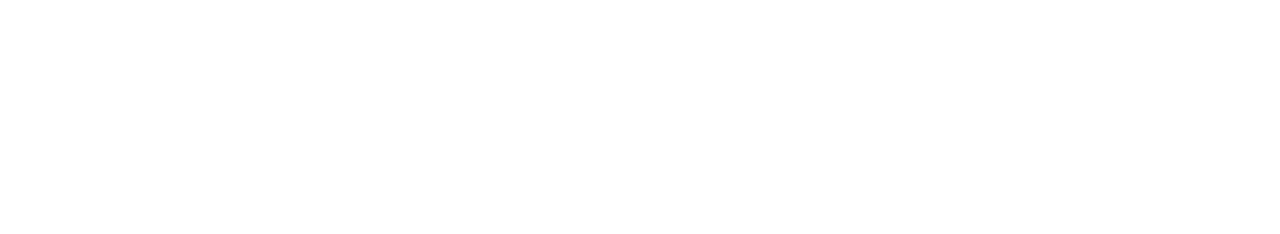
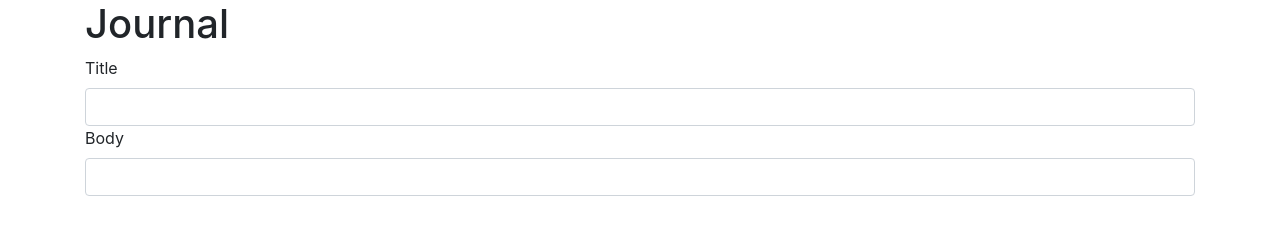
Before and after one commit to mattfmiller/journal, a website: page index.html in a window 1280 px wide. Drawn offline with nearby package versions, Linux system fonts and the light colour scheme.

Commit message:
add basic html structure

```diff
--- a/index.html
+++ b/index.html
@@ -2,9 +2,23 @@
 <html>
   <head>
     <meta charset="utf-8">
+    <link rel="stylesheet" href="https://maxcdn.bootstrapcdn.com/bootstrap/4.0.0/css/bootstrap.min.css" integrity="sha384-Gn5384xqQ1aoWXA+058RXPxPg6fy4IWvTNh0E263XmFcJlSAwiGgFAW/dAiS6JXm" crossorigin="anonymous">
+    <link rel="stylesheet" href="css/styles.css" type="text/css">
+    <script src="https://code.jquery.com/jquery-3.3.1.min.js" integrity="sha256-FgpCb/KJQlLNfOu91ta32o/NMZxltwRo8QtmkMRdAu8=" crossorigin="anonymous"></script>
+    <script type="text/javascript" src="js/scripts.js"></script>
     <title>Journal</title>
   </head>
   <body>
-
+    <div class="container">
+      <form id="journal-form" action="index.html" method="post">
+        <h1>Journal</h1>
+        <div class="form-group">
+          <label for="">Title</label>
+          <input class="form-control"type="text" name="title" value="">
+          <label for="">Body</label>
+          <input class="form-control"type="text" name="title" value="">
+        </div>
+      </form>
+    </div>
   </body>
 </html>
```
Also changed, not shown: package.json (added, +16 -0 lines), webpack.config.js (added, +9 -0 lines), 2 other files.
